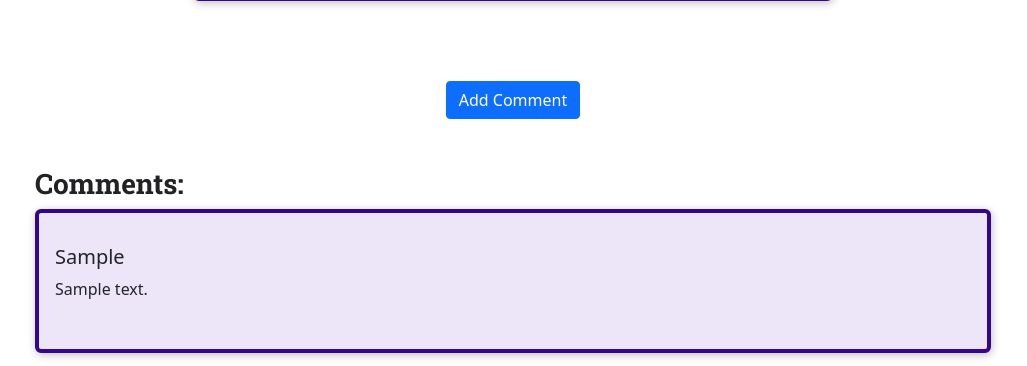
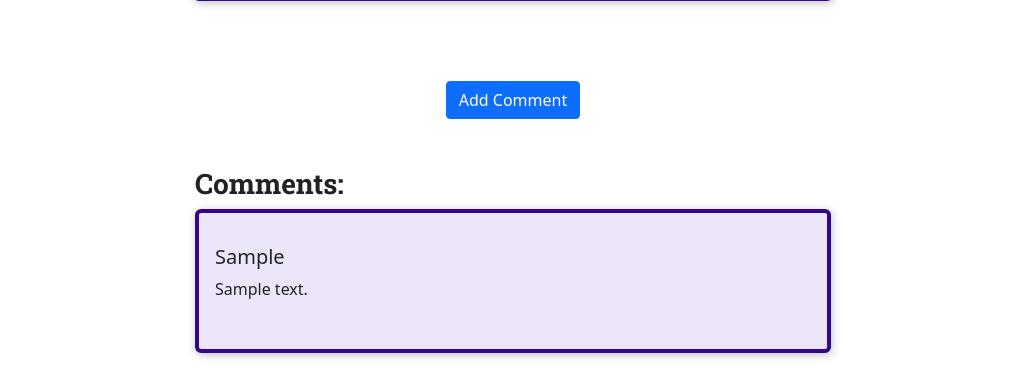
Before and after one commit to JoshuaHenriques/django-project, a Django app: a page that uses board/templates/board/base/base.html in a window 1280 px wide. Shown: the part 434-800 px from the top of the page, without its empty margins (127-1154 px from the left). Run offline with Django 4.2, Linux system fonts and the light colour scheme; tables that the repository leaves empty hold one stand-in row (values such as "Sample post"); grey boxes marked "Sample" are stand-in pictures.

Commit message:
change screenshot

```diff
--- a/board/static/board/styles/post-details.css
+++ b/board/static/board/styles/post-details.css
@@ -23,8 +23,8 @@
 }
 
 .center {
-	margin-left: 5rem;
-	margin-right: 5rem;
+	margin-left: 15rem;
+	margin-right: 15rem;
   display: flex;
   flex-direction: column;
   justify-content: center;
```
Also changed, not shown: board/static/board/images/post-details.png.
